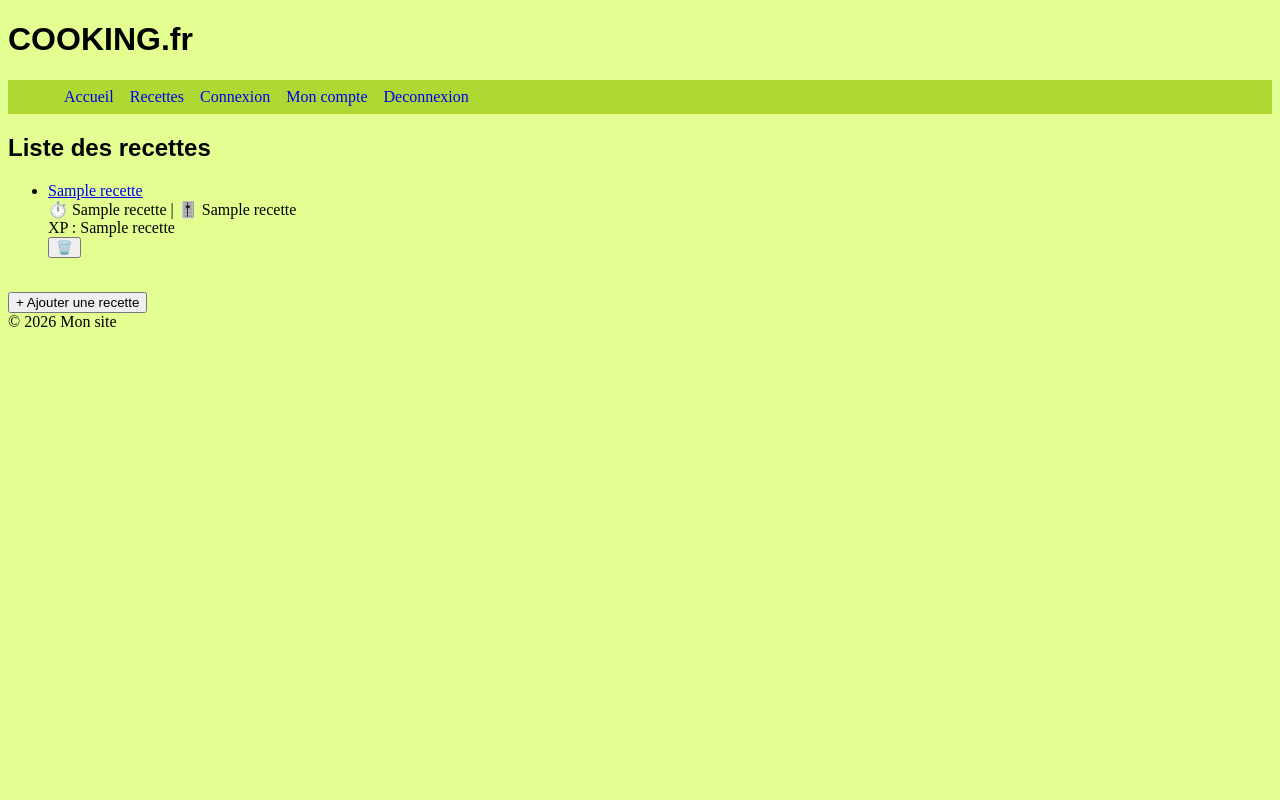
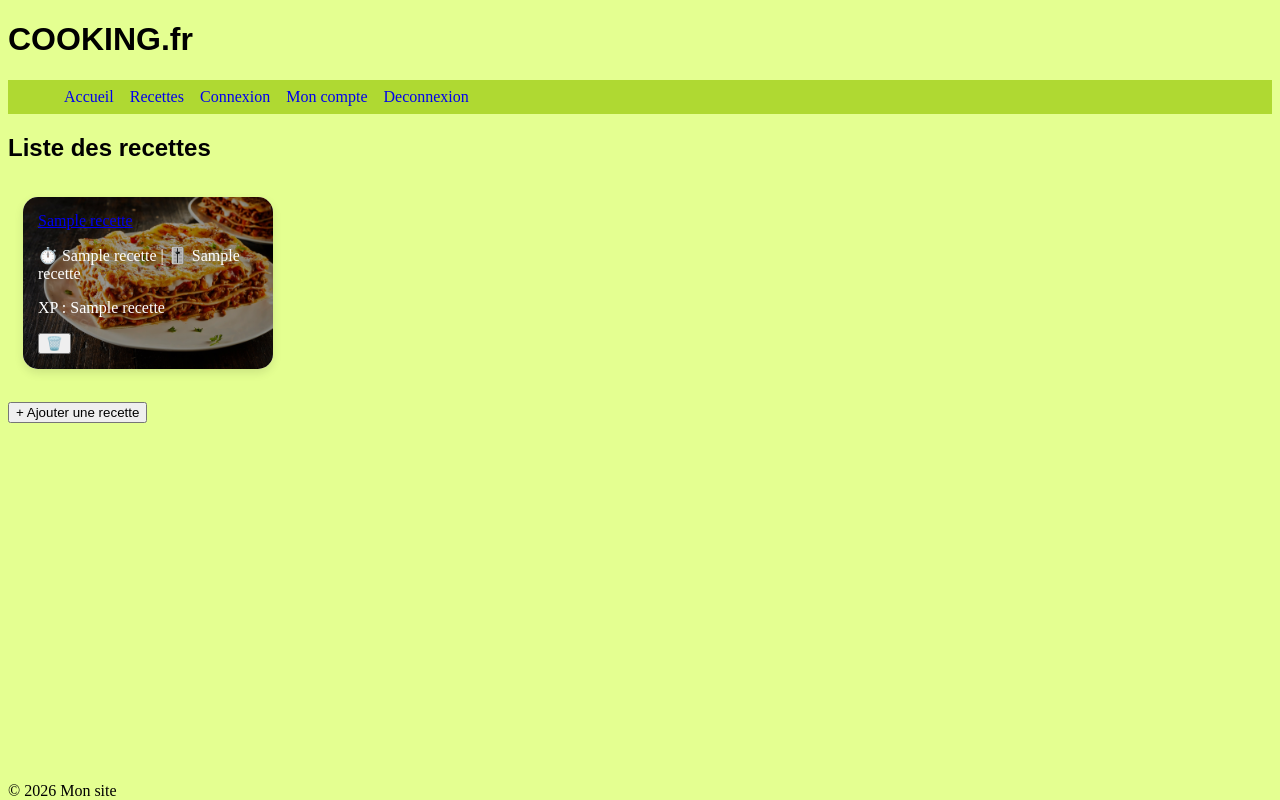
Before and after one commit to QuenLa10/cooking, a Flask app: template app/templates/liste_recettes.html in a window 1280 px wide. Run offline with Flask 3, Linux system fonts and the light colour scheme; the template is opened without the code that fills it: most values are stand-ins (such as "Sample title", 1, 10 or a date in 2020); some web fonts are replaced.

Commit message:
avancé css liste recettes

```diff
--- a/app/db/seed.sql
+++ b/app/db/seed.sql
@@ -28,4 +28,5 @@ VALUES  ("Très Facile"),
         ("Très Difficile");
 
 INSERT OR IGNORE INTO recettes(titre, temps, id_difficulte, id_auteur, recompense_xp)
-VALUES  ("Lasagnes","40",(SELECT id FROM difficultes WHERE nom = "Avancé"),(SELECT id FROM utilisateurs WHERE identifiant = "Quentin"),20);
+VALUES  ("Lasagnes","40",(SELECT id FROM difficultes WHERE nom = "Avancé"),(SELECT id FROM utilisateurs WHERE identifiant = "Quentin"),20),
+        ("Crêpes","20",(SELECT id FROM difficultes WHERE nom = "Facile"),(SELECT id FROM utilisateurs WHERE identifiant = "Léonie"),10);
--- a/app/static/styles.css
+++ b/app/static/styles.css
@@ -27,3 +27,50 @@ body {
 .liens a:hover {
     color: #ffffff;
 }
+
+/* Bas de page */
+footer {
+    position: absolute;
+    bottom: 0;
+}
+
+/* liste des recettes */
+.liste-recettes {
+    display: flex;
+    flex-wrap: wrap; /*retour à la ligne quand il n'y a plus de place*/
+}
+
+.liste-recette {
+    background-color: white;
+    width: 220px;
+    padding: 15px;
+    border-radius: 15px;
+    overflow-wrap: break-word;
+    color: white;
+    overflow: hidden;
+    position: relative;
+    margin: 15px;
+    box-shadow: 0 4px 10px rgba(0,0,0,0.1);
+    transition: transform 0.2s ease;
+}
+
+.liste-recette::before { /*pour assombrir l'image*/
+    content: "";
+    position: absolute;
+    inset: 0;
+    background-image: var(--image-url);
+    background-size: cover;
+    background-position: center;
+    filter: brightness(0.6);
+    z-index: 0;
+}
+
+.liste-recette * { /*contenu sur l'image*/
+    position: relative;
+    z-index: 1;
+}
+
+.liste-recette:hover {
+    transform: translateY(-5px);
+    box-shadow: 0 8px 20px rgba(0,0,0,0.15);
+}
--- a/app/templates/liste_recettes.html
+++ b/app/templates/liste_recettes.html
@@ -6,19 +6,19 @@
 <h2>Liste des recettes</h2>
 
 {% if recettes %}
-    <ul>
+    <div class="liste-recettes">
     {% for recette in recettes %}
-        <li>
+        <div class="liste-recette"
+            style="--image-url: url('{{ url_for('static', filename='images/' ~ recette[0] ~ '.jpg') }}')">
             <a href="{{ url_for('recipes.affiche_recette', id=recette[0]) }}">{{ recette[1] }}</a>
-            <br>
-            ⏱️ {{recette[2]}} | 🎚️ {{recette[3]}} <br>
-            XP : {{ recette[5] }}
+            <p>⏱️ {{recette[2]}} | 🎚️ {{recette[3]}} </p>
+            <p>XP : {{ recette[5] }}</p>
             <form action="{{ url_for('recipes.supprime_recette', id=recette[0]) }}">
                 <button type="submit">🗑️</button>
             </form>
-        </li>
+        </div>
     {% endfor %}
-    </ul>
+    </div>
 {% else %}
 <p>Pas de recettes pour le moment</p>
 {% endif %}
```
Also changed, not shown: app/static/images/1.jpg (added), app/static/images/2.jpg (added).
